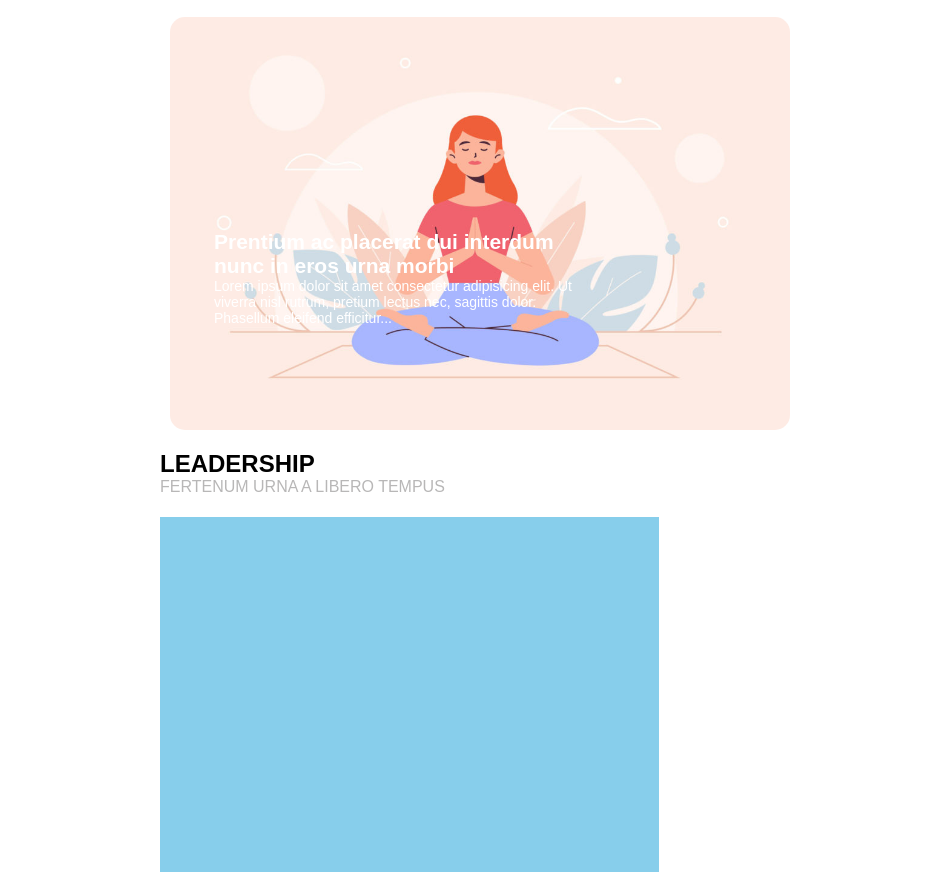
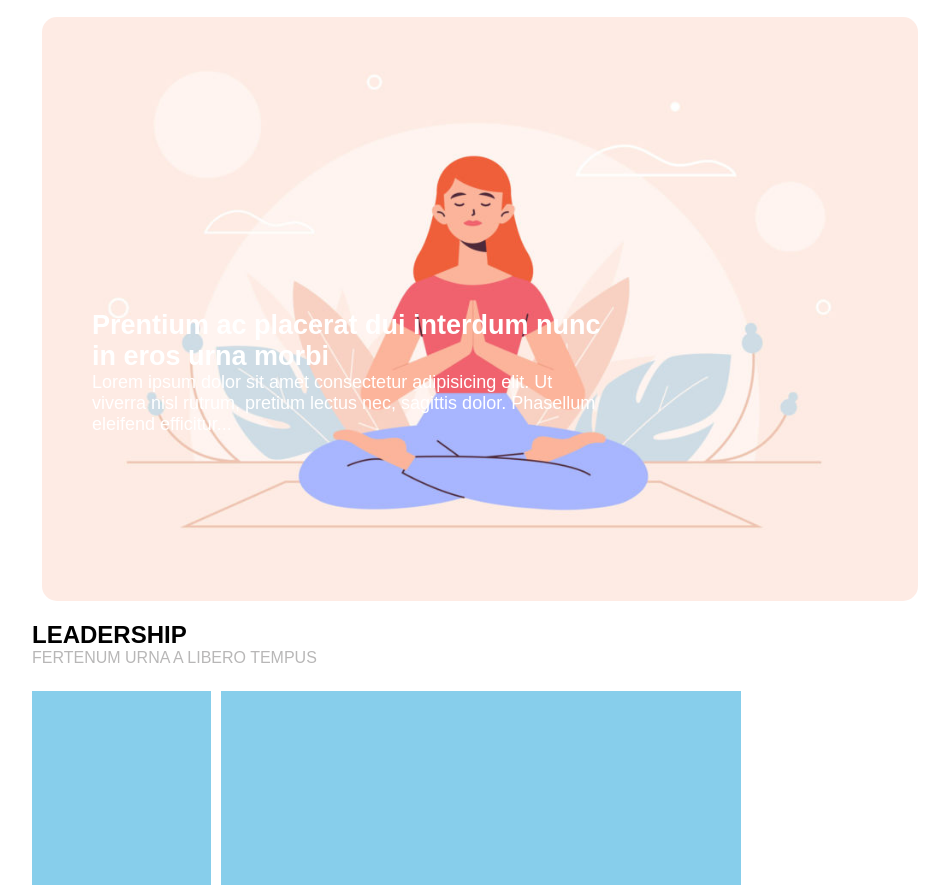
Before and after one commit to AlessandroVano/htmlcss-wp, a plain HTML site: page index.html in a window 1280 px wide. Shown: the part 115-1000 px from the top of the page, without its empty margins (160-1109 px from the left). Drawn offline with Linux system fonts and the light colour scheme.

Commit message:
ridimensionamento testo

```diff
--- a/css/main.css
+++ b/css/main.css
@@ -10,8 +10,7 @@
 
 /* UTILITY */
 .container {
-     max-width: 50%;
-     height: 50%;
+     max-width: 70%;
     margin: 0 auto;
 
 }
@@ -26,7 +25,7 @@
     margin-top: 1.3%;
 }
 .mr {
-    margin-right: 13px;
+    margin-right: 10px;
 }
 
 .mb { margin-bottom: 1.3%;
@@ -90,16 +89,17 @@
     display: block;
     object-fit: contain;
     border-radius: 15px;
-    background-position: 23%;
+    ;
 }
 
 
 .text {
     position: absolute;
-    bottom: 104px;
-    left: 54px;
-    width: 365px;
-    font-size: 14px;
+    bottom: 166px;
+    left: 60px;
+    width: 510px;
+    font-size: 18px;
+    color: rgb(255, 255, 255);
 
     color: rgb(255, 255, 255);
 }
@@ -122,6 +122,8 @@
 
 }
 
+
+
 .sidebar {
     background: skyblue;
     height: 355px;
--- a/index.html
+++ b/index.html
@@ -45,7 +45,7 @@
         <!-- SECTION 1 -->
           <section class="section-1 margin-bottom padding  ">
              <div class="banner" >
-                <img  src="./img3/banner.jpg" alt="">
+                <img class="img-1"  src="./img3/banner.jpg" alt="">
 
                 <div class="text">
 
@@ -65,15 +65,15 @@
 
          </section>
 
-         <aside class="sidebar margin-top  ">
+        <aside class="sidebar margin-top mr mb ">
 
-         </aside>
-         <section class="main-content-2 margin-top mr mb ">
+        </aside>
+        <section class="main-content-2 margin-top mr mb ">
 
-         </section>
-         <aside class="sidebar margin-top  mb ">
+        </section>
+        <aside class="sidebar margin-top  mb  ">
 
-         </aside>
+
       </div>
         </main>
         <!-- FOOTER -->
```
